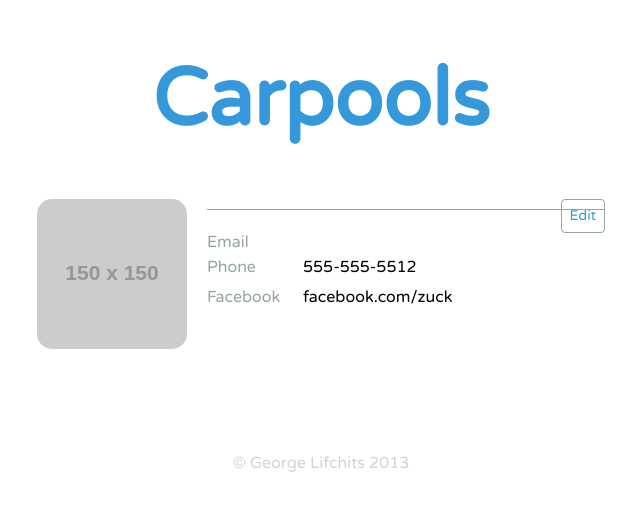
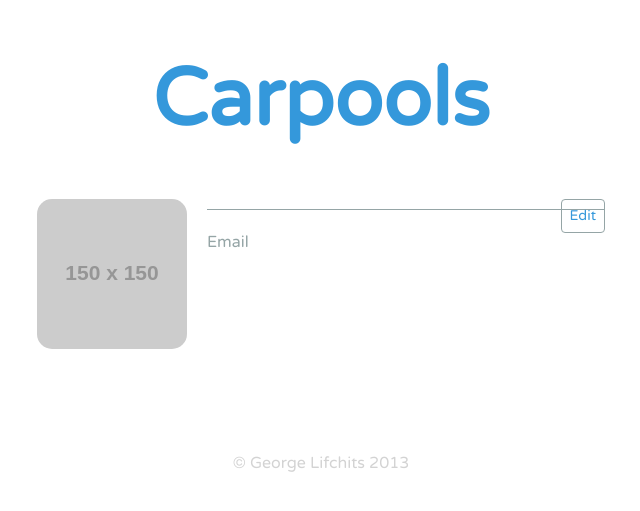
Before and after one commit to glifchits/carpools, a Flask app: page /profile in a window 1280 px wide. Shown: the part 26-537 px from the top of the page, without its empty margins (319-959 px from the left). Run offline with Flask 2, Linux system fonts and the light colour scheme; the visitor is signed in with stand-in values (Sample User, id 1); grey boxes labelled with a size stand in for pictures from a placeholder-image service; style sheets or scripts are compiled from the project's sources; parts of the project's set-up code (start-up, migrations or seed data) failed here and were passed over; some libraries are stand-ins or nearby versions.

Commit message:
template hide empty fields

```diff
--- a/templates/profile.html
+++ b/templates/profile.html
@@ -27,14 +27,18 @@
         <span>Email</span>
         <span id=profile-email>{{ user.email }}</span>
       </div>
+      {% if user.phone %}
       <div id=phone>
         <span>Phone</span>
-        <span id=profile-phone>555-555-5512</span>
+        <span id=profile-phone>{{ user.phone }}</span>
       </div>
+      {% endif %}
+      {% if user.facebook %}
       <div id=facebook>
         <span>Facebook</span>
-        <span id=profile-facebook>facebook.com/zuck</span>
+        <span id=profile-facebook>{{ user.facebook }}</span>
       </div>
+      {% endif %}
     </div>
   </div>
 
```
